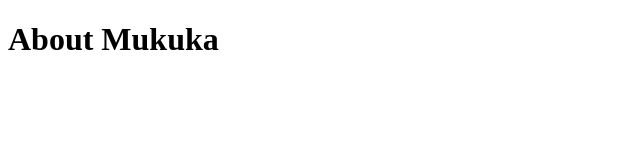
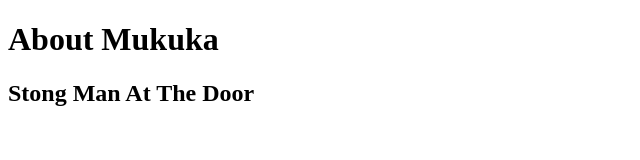
Before and after one commit to KondoweMukuka/profile, a plain HTML site: page index.html in a window 1280 px wide. Shown: the whole page, without its empty margins (0-640 px from the left). Drawn offline with Linux system fonts and the light colour scheme.

Commit message:
Add main page story title

```diff
--- a/index.html
+++ b/index.html
@@ -10,6 +10,7 @@
         <h1>About Mukuka</h1>
 
         <!-- Main Page Contents Come here -->
+         <h2>Stong Man At The Door</h2>
 
         <!-- Footer Content comes here -->
     </body>
```
